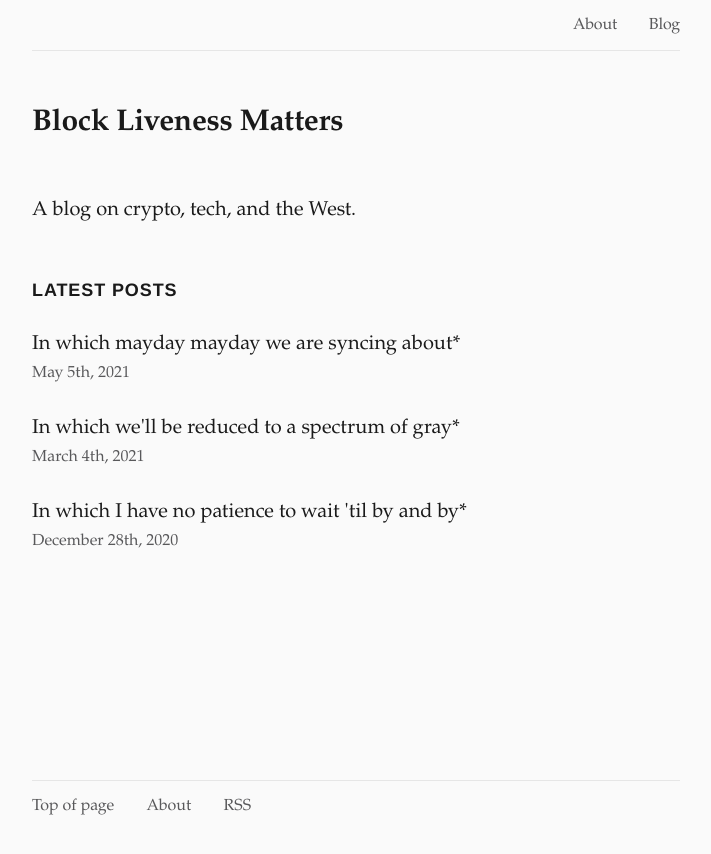
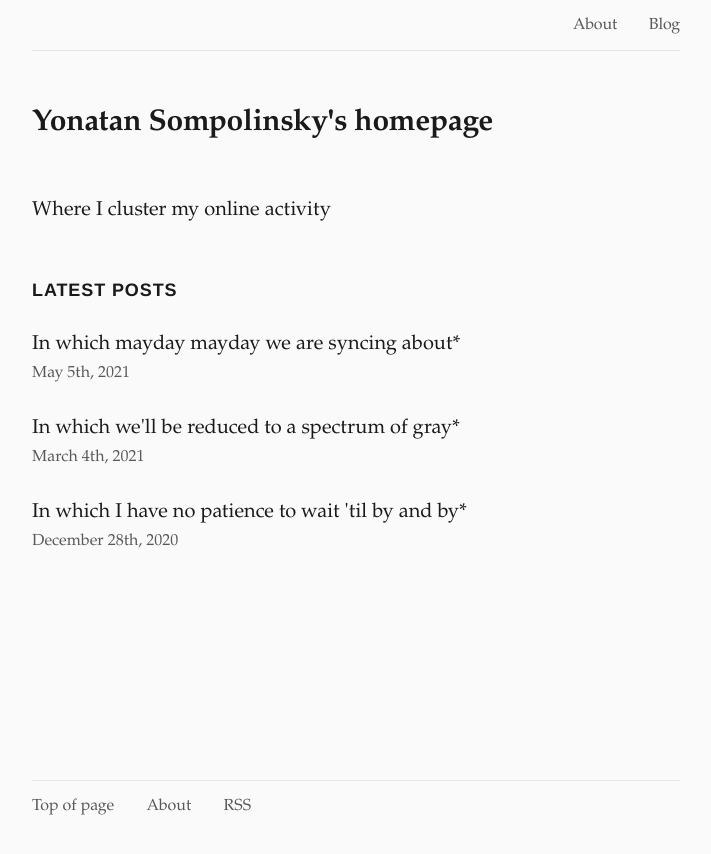
Before and after one commit to hashdag/hashdag.github.io, a Jekyll site: the page built from index.md, in a window 1280 px wide. Shown: the top 854 px of the page, without its empty margins (284-995 px from the left). Built offline with Jekyll 4.4.1, drawn with Linux system fonts in a browser that asks for light colours.

Commit message:
Update index.md

```diff
--- a/index.md
+++ b/index.md
@@ -1,8 +1,8 @@
 ---
-title: "Block Liveness Matters"
+title: "Yonatan Sompolinsky's homepage"
 og-type: website
 layout: index
 nav: main
 ---
 
-A blog on crypto, tech, and the West.
+Where I cluster my online activity
```
